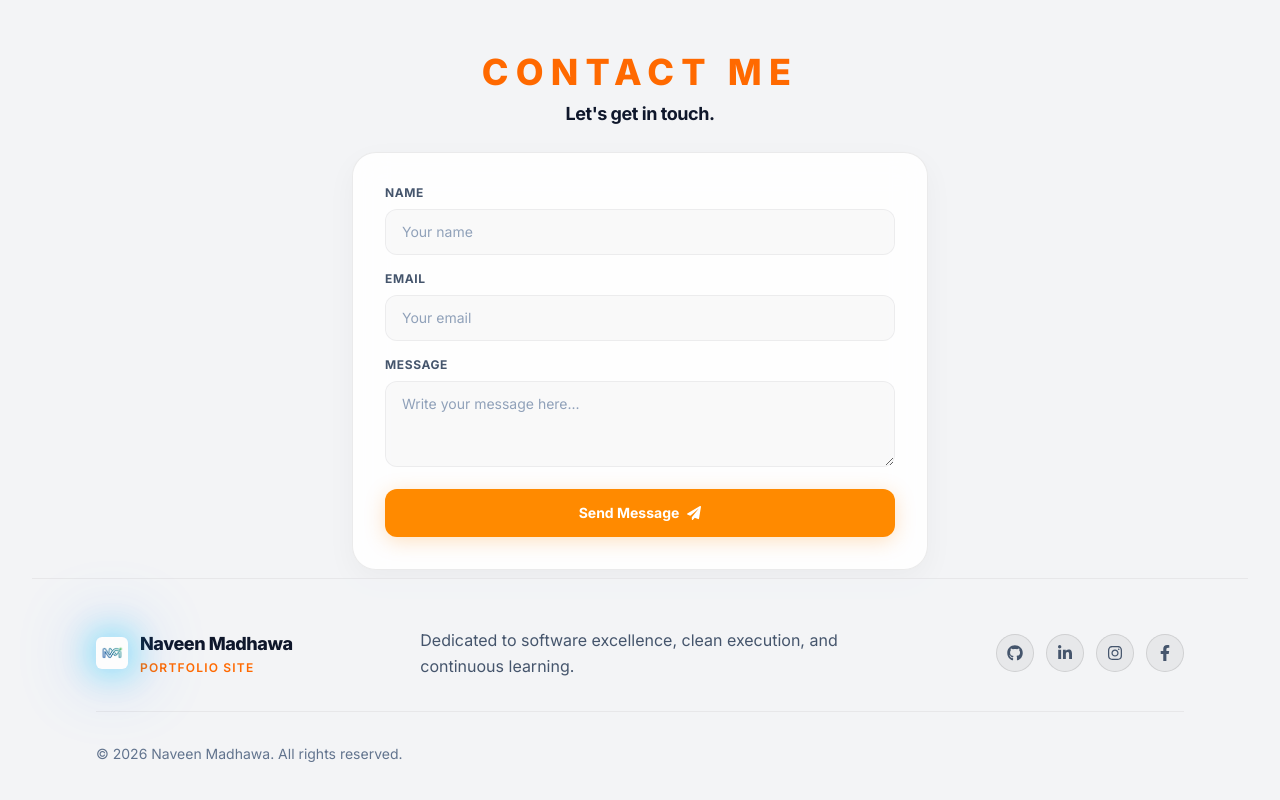
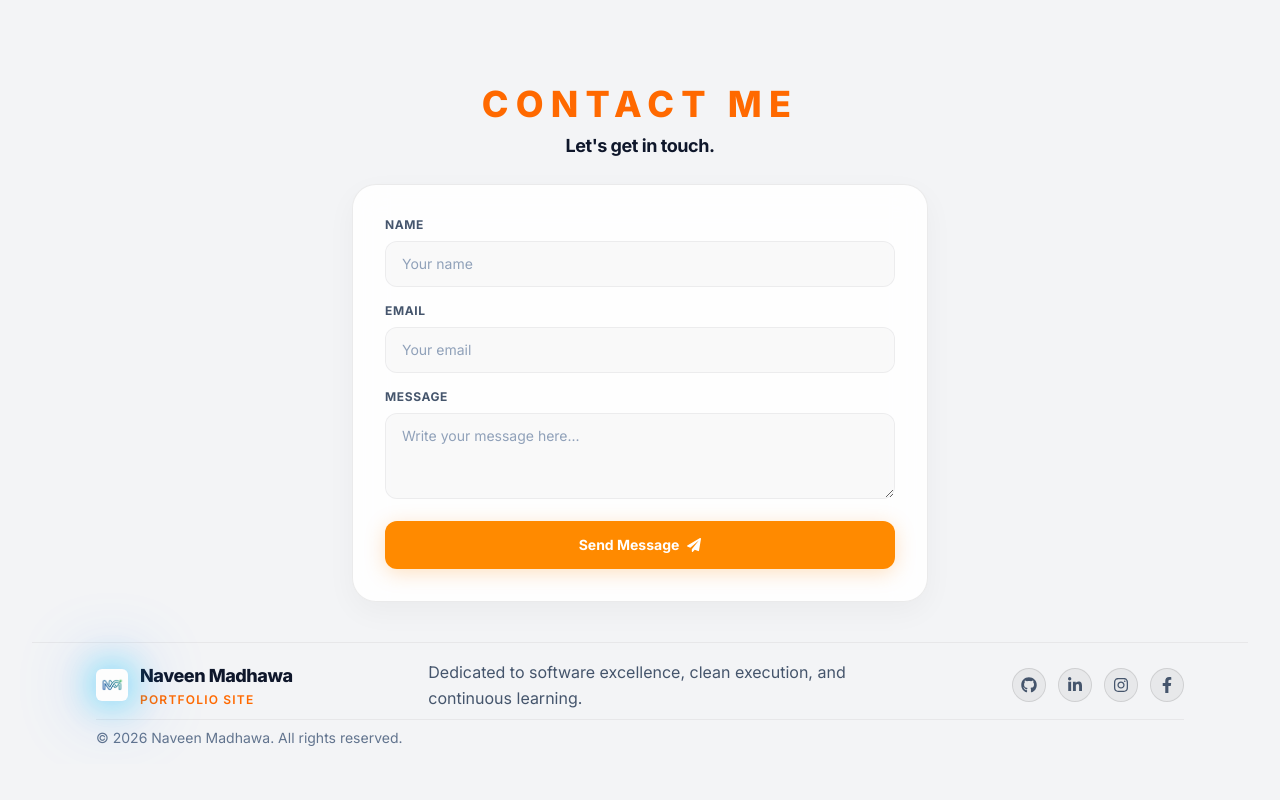
Before and after one commit to KVPnaveen/Portfolio, a React (Vite) app: page / in a window 1280 px wide. Shown: the part 3236-4036 px from the top of the page. After the commit the page ends 4000 px from the top, so only its background shows below. Built offline with nearby package versions, Linux system fonts and the light colour scheme.

Commit message:
Update Footer.jsx

```diff
--- a/src/components/Footer.jsx
+++ b/src/components/Footer.jsx
@@ -2,9 +2,9 @@ import { FaGithub, FaLinkedinIn, FaInstagram, FaFacebookF } from 'react-icons/fa
 
 const Footer = () => {
   return (
-    <footer className="border-t border-black/5 bg-[#F3F4F6]/85 dark:border-white/5 dark:bg-[#0F172A]/85 py-12 relative z-10 transition-colors duration-300">
+    <footer className="border-t border-black/5 bg-[#F3F4F6]/85 dark:border-white/5 dark:bg-[#0F172A]/85 py-3 sm:py-4 relative z-10 transition-colors duration-300">
       <div className="mx-auto max-w-6xl px-4 sm:px-6 lg:px-8">
-        <div className="flex flex-col items-center justify-between gap-8 md:flex-row">
+        <div className="flex flex-col items-center justify-between gap-3 md:flex-row">
           {/* Brand/Logo Area */}
           <div className="flex items-center gap-3">
             <img
@@ -30,7 +30,7 @@ const Footer = () => {
               target="_blank"
               rel="noopener noreferrer"
               aria-label="GitHub — opens in new tab"
-              className="rounded-full border border-black/10 bg-black/5 p-2.5 text-slate-600 dark:border-white/10 dark:bg-white/5 dark:text-slate-400 transition-all duration-300 hover:bg-orange-500/10 hover:text-orange-500 hover:-translate-y-0.5 hover:border-orange-500/30 flex items-center justify-center"
+              className="rounded-full border border-black/10 bg-black/5 p-2 text-slate-600 dark:border-white/10 dark:bg-white/5 dark:text-slate-400 transition-all duration-300 hover:bg-orange-500/10 hover:text-orange-500 hover:-translate-y-0.5 hover:border-orange-500/30 flex items-center justify-center"
             >
               <FaGithub className="h-4 w-4" />
             </a>
@@ -40,7 +40,7 @@ const Footer = () => {
               target="_blank"
               rel="noopener noreferrer"
               aria-label="LinkedIn — opens in new tab"
-              className="rounded-full border border-black/10 bg-black/5 p-2.5 text-slate-600 dark:border-white/10 dark:bg-white/5 dark:text-slate-400 transition-all duration-300 hover:bg-orange-500/10 hover:text-orange-500 hover:-translate-y-0.5 hover:border-orange-500/30 flex items-center justify-center"
+              className="rounded-full border border-black/10 bg-black/5 p-2 text-slate-600 dark:border-white/10 dark:bg-white/5 dark:text-slate-400 transition-all duration-300 hover:bg-orange-500/10 hover:text-orange-500 hover:-translate-y-0.5 hover:border-orange-500/30 flex items-center justify-center"
             >
               <FaLinkedinIn className="h-4 w-4" />
             </a>
@@ -50,7 +50,7 @@ const Footer = () => {
               target="_blank"
               rel="noopener noreferrer"
               aria-label="Instagram — opens in new tab"
-              className="rounded-full border border-black/10 bg-black/5 p-2.5 text-slate-600 dark:border-white/10 dark:bg-white/5 dark:text-slate-400 transition-all duration-300 hover:bg-orange-500/10 hover:text-orange-500 hover:-translate-y-0.5 hover:border-orange-500/30 flex items-center justify-center"
+              className="rounded-full border border-black/10 bg-black/5 p-2 text-slate-600 dark:border-white/10 dark:bg-white/5 dark:text-slate-400 transition-all duration-300 hover:bg-orange-500/10 hover:text-orange-500 hover:-translate-y-0.5 hover:border-orange-500/30 flex items-center justify-center"
             >
               <FaInstagram className="h-4 w-4" />
             </a>
@@ -60,14 +60,14 @@ const Footer = () => {
               target="_blank"
               rel="noopener noreferrer"
               aria-label="Facebook — opens in new tab"
-              className="rounded-full border border-black/10 bg-black/5 p-2.5 text-slate-600 dark:border-white/10 dark:bg-white/5 dark:text-slate-400 transition-all duration-300 hover:bg-orange-500/10 hover:text-orange-500 hover:-translate-y-0.5 hover:border-orange-500/30 flex items-center justify-center"
+              className="rounded-full border border-black/10 bg-black/5 p-2 text-slate-600 dark:border-white/10 dark:bg-white/5 dark:text-slate-400 transition-all duration-300 hover:bg-orange-500/10 hover:text-orange-500 hover:-translate-y-0.5 hover:border-orange-500/30 flex items-center justify-center"
             >
               <FaFacebookF className="h-4 w-4" />
             </a>
           </div>
         </div>
 
-        <div className="mt-8 border-t border-black/5 dark:border-white/5 pt-8 flex flex-col items-center justify-between gap-4 text-sm text-slate-500 dark:text-slate-600 md:flex-row">
+        <div className="mt-2 border-t border-black/5 dark:border-white/5 pt-2 flex flex-col items-center justify-between gap-2 text-sm text-slate-500 dark:text-slate-600 md:flex-row">
           <p>© {new Date().getFullYear()} Naveen Madhawa. All rights reserved.</p>
         </div>
       </div>
```
